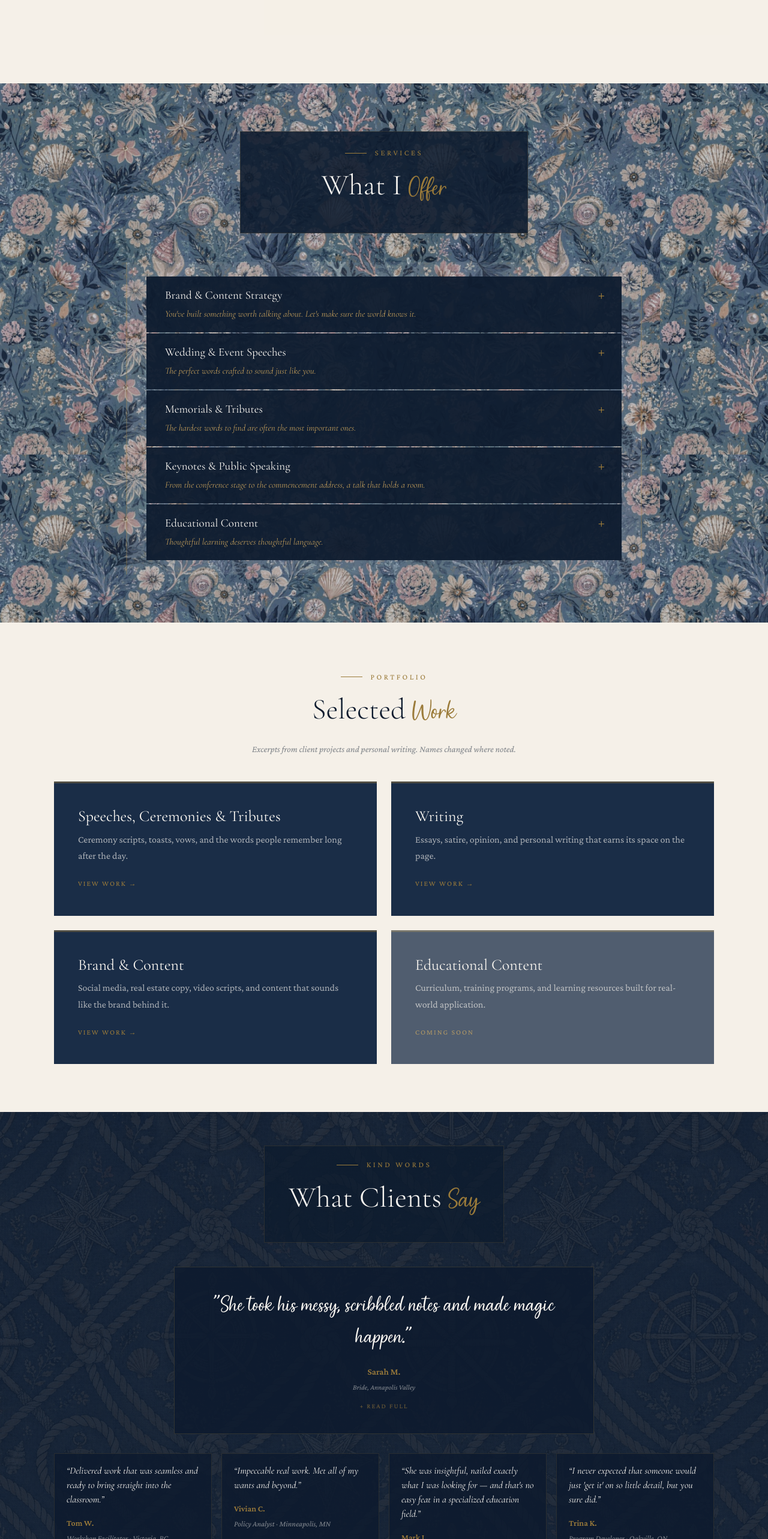
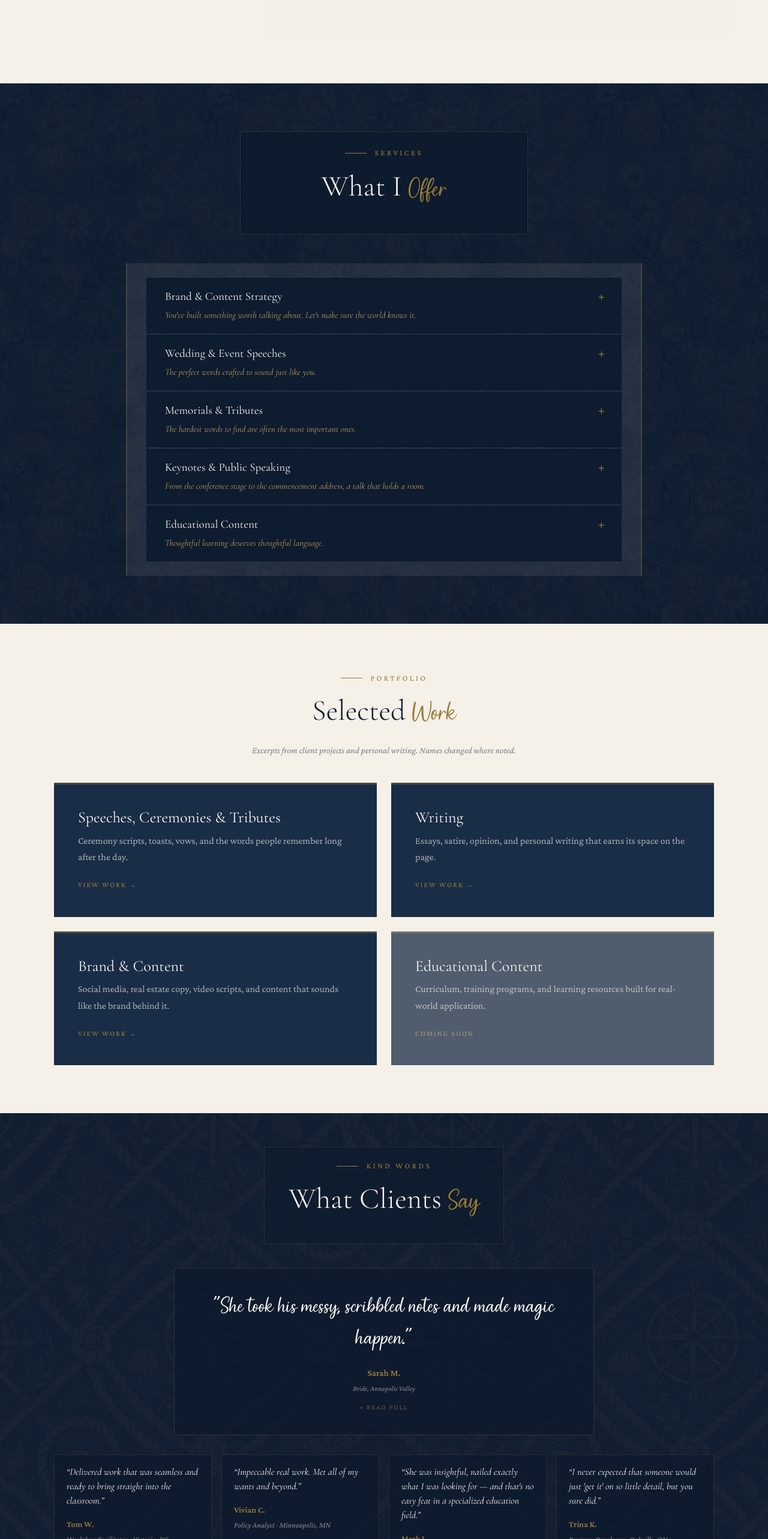
Before and after one commit to jmelnickmacdonald/anchoredprose, a Next.js app: page / in a window 1280 px wide. Shown: the part 1500-4066 px from the top of the page at 60% size. Built offline with nearby package versions, Linux system fonts and the light colour scheme.

Commit message:
Update globals.css

```diff
--- a/src/app/globals.css
+++ b/src/app/globals.css
@@ -72,6 +72,8 @@ nav { position: fixed; top: 0; left: 0; right: 0; z-index: 100; background: var(
 
 /* SERVICES — blue floral */
 .services { background: var(--navy); padding: 80px 64px; position: relative; overflow: hidden; }
+.services::after { content: ''; position: absolute; inset: 0; background: rgba(13,27,46,0.94); pointer-events: none; z-index: 0; }
+.services-header, .services-grid { max-width: 860px; margin: 0 auto; display: flex; flex-direction: column; gap: 2px; position: relative; z-index: 1; background: rgba(245,240,232,0.06); padding: 24px 32px; border-left: 2px solid rgba(155,123,58,0.3); border-right: 2px solid rgba(155,123,58,0.3); }
 .services-header, .services-grid { position: relative; z-index: 1; }
 .services::before { content: ''; position: absolute; inset: 0; background-image: url('/background4.jpg'); background-size: 1100px; opacity: 0.77; pointer-events: none; }
 .services-header { max-width: 480px; margin: 0 auto 48px; text-align: center; position: relative; z-index: 1; background: rgba(13,27,46,0.88); padding: 24px 48px; border: 1px solid rgba(155,123,58,0.2); }
@@ -111,7 +113,7 @@ nav { position: fixed; top: 0; left: 0; right: 0; z-index: 100; background: var(
 
 /* TESTIMONIALS — blue floral, dark boxes */
 .testimonials { background: var(--navy); padding: 56px 64px; position: relative; overflow: hidden; text-align: center; }
-.testimonials::after { content: ''; position: absolute; inset: 0; background: rgba(13,27,46,0.88); pointer-events: none; z-index: 0; }
+.testimonials::after { content: ''; position: absolute; inset: 0; background: rgba(13,27,46,0.94); pointer-events: none; z-index: 0; }
 .testimonials-header, .testimonials-featured, .testimonials-grid { position: relative; z-index: 1; }
 .testimonials::before { content: ''; position: absolute; inset: 0; background-image: url('/background3.jpg'); background-size: 1400px; opacity: 0.95; pointer-events: none; }
 .testimonials-header { display: inline-block; margin: 0 auto 40px; text-align: center; position: relative; z-index: 1; background: rgba(13,27,46,0.75); padding: 20px 40px; border: 1px solid rgba(155,123,58,0.2); }
```
